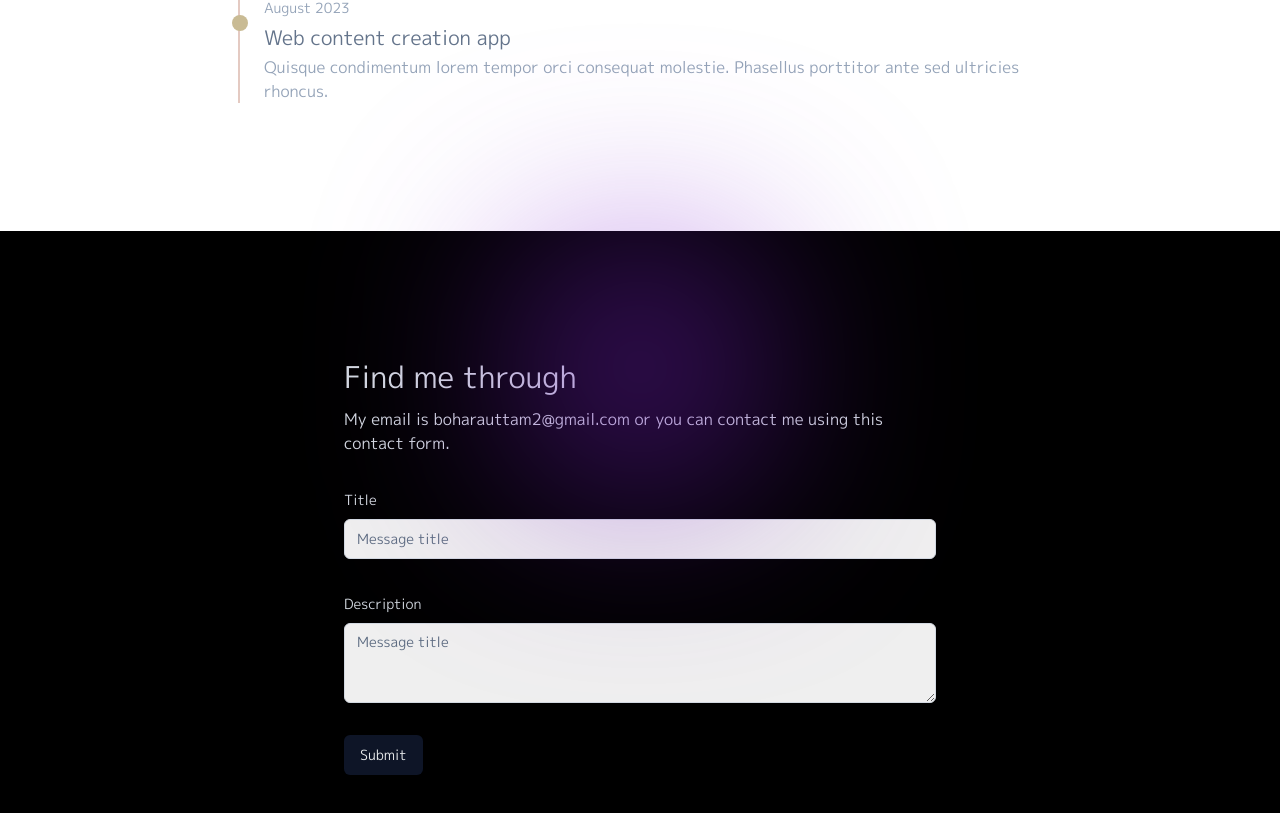
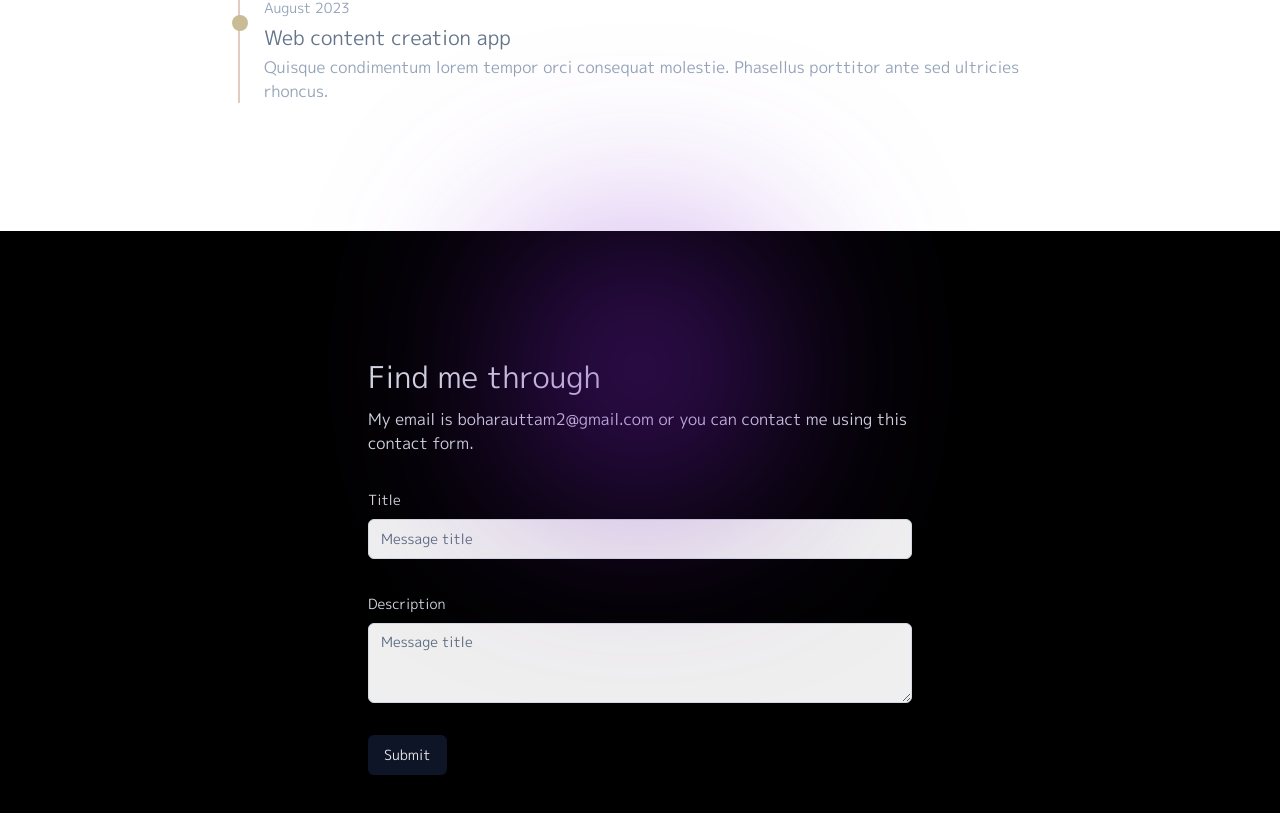
Before and after one commit to uttambohara/portfolio, a Next.js app: page / in a window 1280 px wide. Shown: the part 2614-3427 px from the top of the page. Built offline with nearby package versions, Linux system fonts and the light colour scheme.

Commit message:
design final

```diff
--- a/src/app/globals.css
+++ b/src/app/globals.css
@@ -5,7 +5,7 @@ body {
   @apply !overflow-x-hidden;
 }
 .container {
-  @apply mx-auto max-w-[900px] px-12;
+  @apply mx-auto max-w-[900px] px-12 max-sm:px-6;
 }
 
 @layer base {
--- a/src/components/global/sections/contact.tsx
+++ b/src/components/global/sections/contact.tsx
@@ -18,7 +18,7 @@ export default function Contact() {
   });
   return (
     <section className="relative bg-black" id="contact">
-      <div className="contact-container | mx-auto max-w-screen-sm px-6 py-32">
+      <div className="contact-container | mx-auto max-w-screen-sm px-12 py-32">
         <div>
           <div className="mb-8">
             <h2 className="mb-3 text-3xl">Find me through</h2>
```
